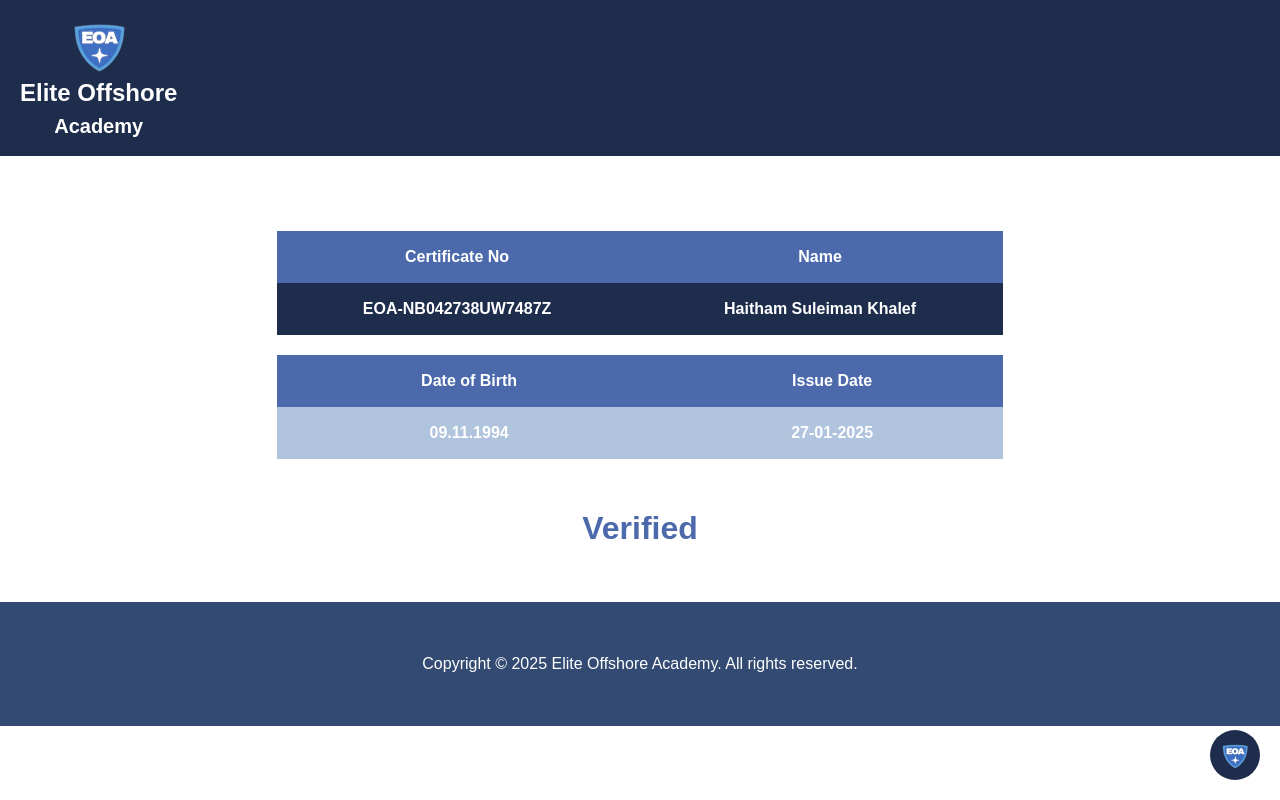
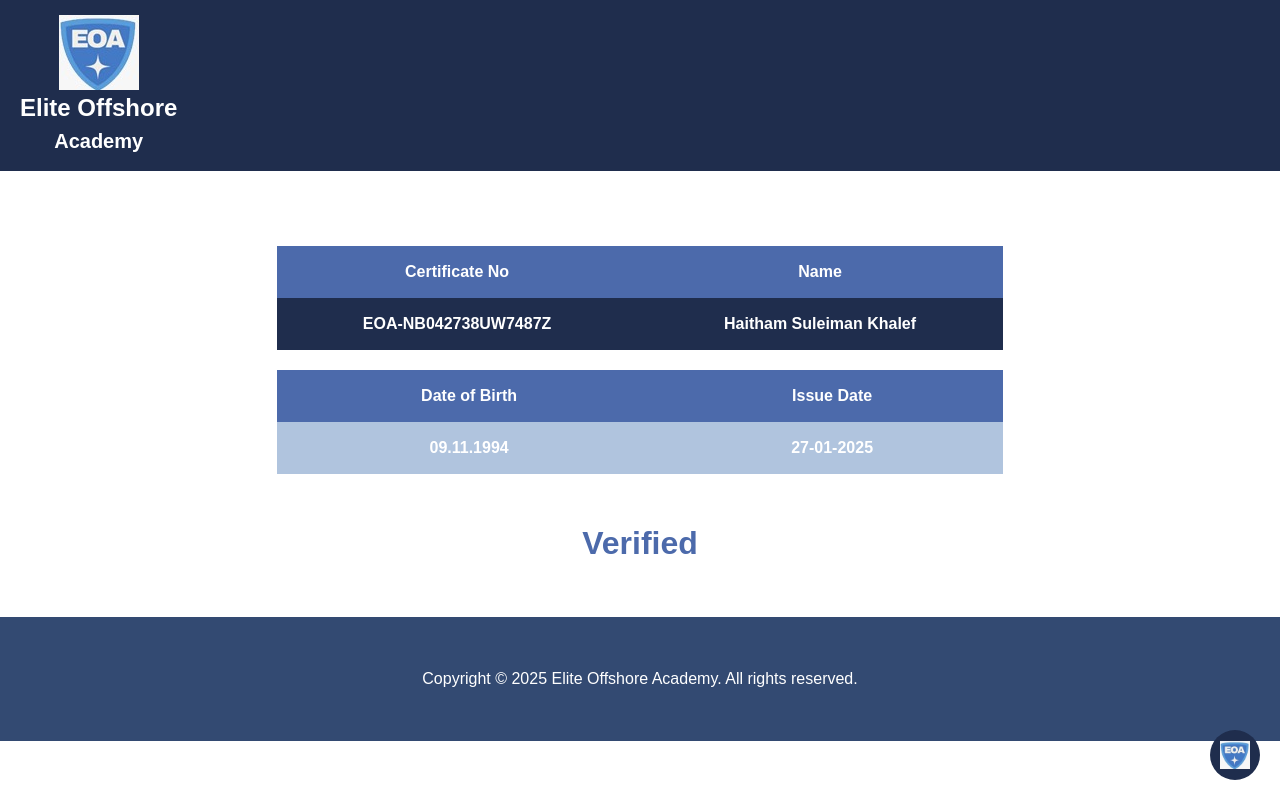
Before and after one commit to wizystudios/Verification, a plain HTML site: page index.html in a window 1280 px wide. Drawn offline with nearby package versions, Linux system fonts and the light colour scheme; a small style sheet from the web is missing.

Commit message:
Update index.html

```diff
--- a/index.html
+++ b/index.html
@@ -9,7 +9,7 @@
     <title>Elite Offshore Academy - Certificate Verification</title>
 
     <!-- Favicon -->
-    <link rel="icon" type="image/png" href="EoA.png">
+    <link rel="icon" type="image/png" href="WhatsApp Image 2025-02-20 at 09.45.02.jpeg">
 
     <style>
         /* General Styles */
@@ -221,7 +221,7 @@
     <!-- Header -->
     <div class="header">
         <div class="logo-container">
-            <img src="EoA.png" alt="Elite Offshore Academy Logo" class="logo">
+            <img src="WhatsApp Image 2025-02-20 at 09.45.02.jpeg" alt="Elite Offshore Academy Logo" class="logo">
             <div class="logo-text">
                 Elite Offshore<br><span>Academy</span> <!-- Break "Academy" to the next line -->
             </div>
@@ -250,7 +250,7 @@
 
     <!-- Chat Icon -->
     <div class="chat-icon" onclick="toggleChat()">
-        <img src="EoA.png" alt="Chat" width="30">
+        <img src="WhatsApp Image 2025-02-20 at 09.45.02.jpeg" alt="Chat" width="30">
     </div>
 
     <!-- Chat Pop-up -->
```
